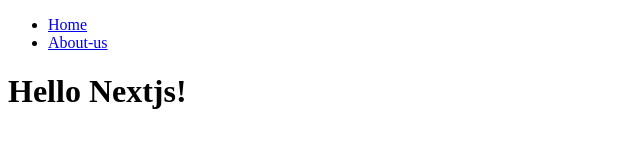
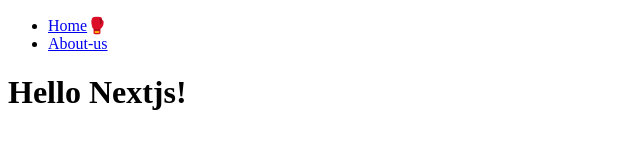
Before and after one commit to SeungEunChun/learn_Nextjs, a Next.js app: page / in a window 1280 px wide. Shown: the top 160 px of the page, without its empty margins (0-640 px from the left). Built offline with nearby package versions, Linux system fonts and the light colour scheme.

Commit message:
not-found.tsx 파일로 경로가 잘못되면 404페이지 나오는것 커스텀/네비게이션 구현하면서 주소창의 경로에 따라 usePathname으로 사용자가 현재 어느 페이지경로에 있는지 보여줄수 있는 간단한 삼항식 구현

```diff
--- /dev/null
+++ b/app/not-found.tsx
@@ -0,0 +1,3 @@
+export default function NotFound() {
+    return <h3>Page Not Found</h3>
+}
--- a/components/navigation.tsx
+++ b/components/navigation.tsx
@@ -1,7 +1,13 @@
+"use client"
+
 import Link from "next/link"
+import { usePathname } from "next/navigation"
 export default function Navigation() {
-    return <ul>
-        <li><Link href="/">Home</Link></li>
-        <li><Link href="/about-us">About-us</Link></li>
-    </ul>
+    const path = usePathname();
+    return <nav>
+        <ul>
+            <li><Link href="/">Home</Link>{path === "/" ? "🥊" : ""}</li>
+            <li><Link href="/about-us">About-us</Link> {path === "/about-us" ? "🥊" : ""}</li>
+        </ul>
+    </nav>
 }
```
